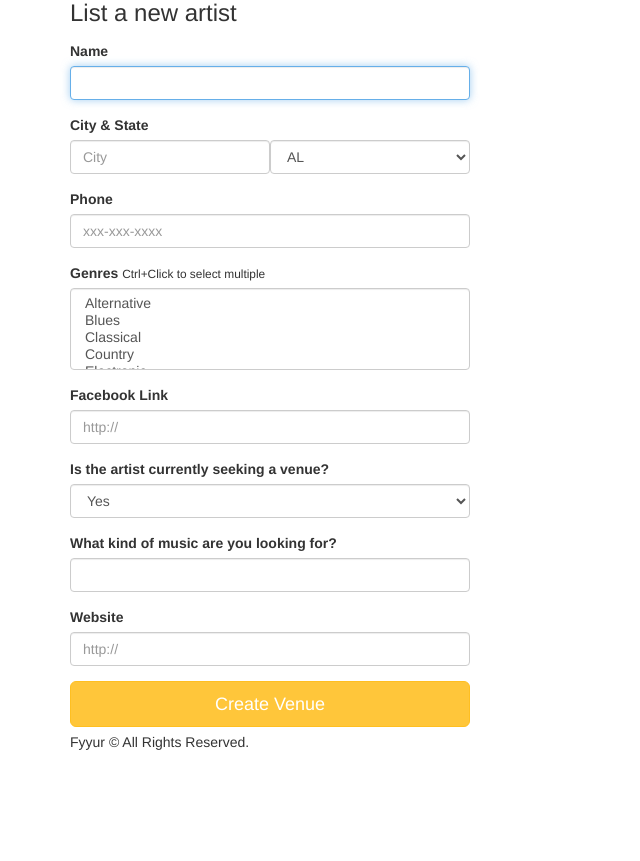
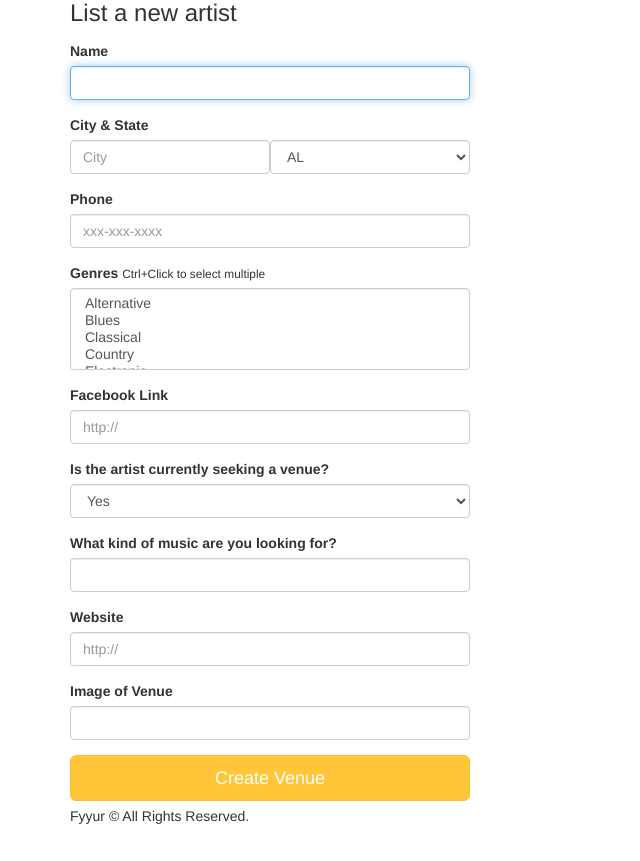
Before and after one commit to mikewycklendt/fullstack2, a Flask app: page /artists/create in a window 1280 px wide. Shown: the part 95-956 px from the top of the page, without its empty margins (0-640 px from the left). Before the commit the page ends 845 px from the top, so only its background shows below. Run offline with Flask 2, Linux system fonts and the light colour scheme; some libraries are stand-ins or nearby versions.

Commit message:
image link field

```diff
--- a/artist/templates/forms/new_artist.html
+++ b/artist/templates/forms/new_artist.html
@@ -44,6 +44,10 @@
         <label for="website">Website</label>
         {{ form.website(class_ = 'form-control', id=website, placeholder='http://', autofocus = true) }}
       </div>
+      <div class="form-group">
+        <label for="image_link">Image of Venue</label>
+        {{ form.image_link(class_ = 'form-control', id=image_link, autofocus = true) }}
+    </div>
       <input type="submit" value="Create Venue" class="btn btn-primary btn-lg btn-block">
     </form>
   </div>
```
